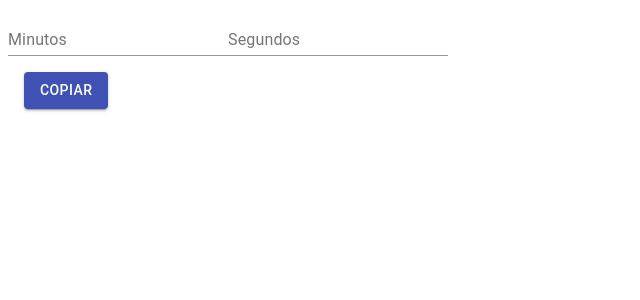
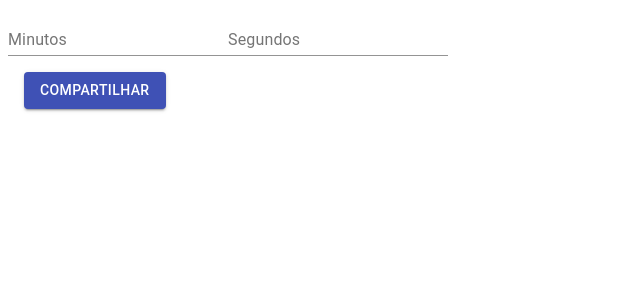
Before and after one commit to ecrseer/YTime2, a Next.js app: page / in a window 1280 px wide. Shown: the top 300 px of the page, without its empty margins (0-640 px from the left). Built offline with nearby package versions, Linux system fonts and the light colour scheme.

Commit message:
nav not updated

```diff
--- a/components/textMaterial/Sbutton.js
+++ b/components/textMaterial/Sbutton.js
@@ -11,7 +11,7 @@ const useStyles = makeStyles((theme) => ({
 
 export default function Sbutton({urlModif}) {
     const classes = useStyles();
-    const [myNav,setMyNav] = useState('');
+    const [myNav,setMyNav] = useState(false);
     useEffect(()=>{
         setMyNav(navigator.share)
     },[])
@@ -34,7 +34,7 @@ export default function Sbutton({urlModif}) {
     return (
       <div className={classes.root}>
 
-        {myNav !== ''?
+        {myNav ?
             <Button variant="contained" color="primary"
          onClick={()=>{copiar(urlModif)}} >
             Copiar
```
